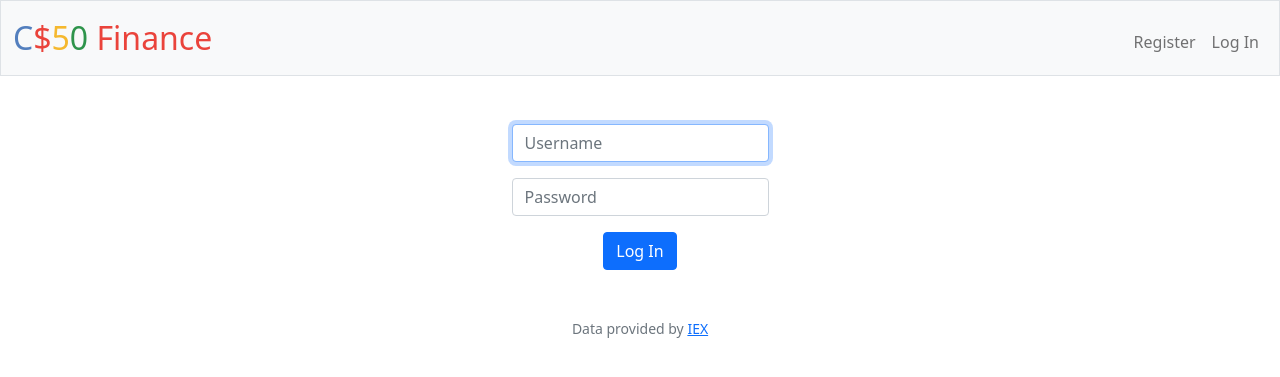
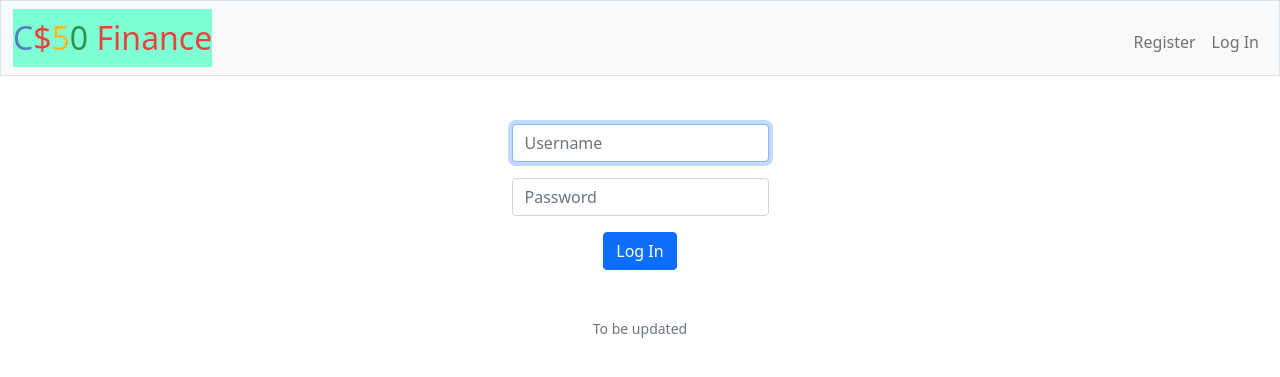
Before and after one commit to galileogenerobin/w10-final-project, a Flask app: page /login in a window 1280 px wide. Shown: the top 377 px of the page. Run offline with Flask 2, Linux system fonts and the light colour scheme; some libraries are stand-ins or nearby versions.

Commit message:
Is this a secondary pull?
Committing updates to master again (the first was via VS Code, now looks like I have to do this again in GitHub Desktop).

```diff
--- a/static/styles.css
+++ b/static/styles.css
@@ -1,30 +1,20 @@
+/* // Sass sample */
 /* Size for brand */
-nav .navbar-brand
-{
+nav .navbar-brand {
   font-size: xx-large;
+  background-color: aquamarine;
 }
-
-/* Colors for brand */
-nav .navbar-brand .blue
-{
+nav .navbar-brand .blue {
   color: #537fbe;
 }
-nav .navbar-brand .red
-{
+nav .navbar-brand .red {
   color: #ea433b;
 }
-nav .navbar-brand .yellow
-{
+nav .navbar-brand .yellow {
   color: #f5b82e;
 }
-nav .navbar-brand .green
-{
+nav .navbar-brand .green {
   color: #2e944b;
 }
 
-.quote-table
-{
-    /* width: 50%;
-    position: relative;
-    left: 25% */
-}
+/*# sourceMappingURL=styles.css.map */
--- /dev/null
+++ b/static/styles.scss
@@ -0,0 +1,30 @@
+/* Sass sample */
+
+$text-color: black;
+$blue: #537fbe;
+$red: #ea433b;
+$yellow: #f5b82e;
+$green: #2e944b;
+
+/* Size for brand */
+nav .navbar-brand
+{
+    font-size: xx-large;
+    background-color: aquamarine;
+
+    .blue {
+        color: $blue;
+    }
+
+    .red {
+        color: $red;
+    }
+
+    .yellow {
+        color: $yellow;
+    }
+
+    .green {
+        color: $green;
+    }
+}
--- a/templates/layout.html
+++ b/templates/layout.html
@@ -16,7 +16,7 @@
 
         <link href="/static/styles.css" rel="stylesheet">
 
-        <title>C$50 Finance: {% block title %}{% endblock %}</title>
+        <title>{% block title %}{% endblock %}</title>
 
     </head>
 
@@ -49,20 +49,12 @@
             </div>
         </nav>
 
-        {% if get_flashed_messages() %}
-            <header>
-                <div class="alert alert-primary mb-0 text-center" role="alert">
-                    {{ get_flashed_messages() | join(" ") }}
-                </div>
-            </header>
-        {% endif %}
-
         <main class="container-fluid py-5 text-center">
             {% block main %}{% endblock %}
         </main>
 
         <footer class="mb-5 small text-center text-muted">
-            Data provided by <a href="https://iexcloud.io/">IEX</a>
+            To be updated
         </footer>
 
     </body>
```
Also changed, not shown: 1 other file. Lines whose indentation alone changed are shown as unchanged.
